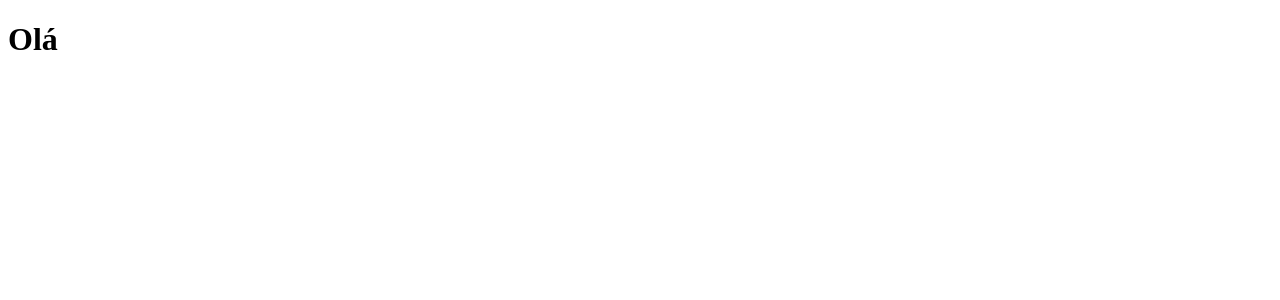
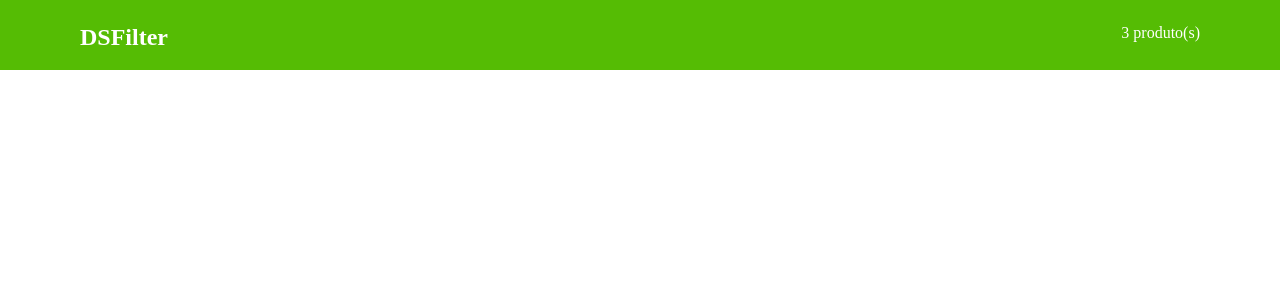
Before and after one commit to EduardoGollner0609/Training, a React (Vite) app in the folder FrontEnd/DSFilter/: page / in a window 1280 px wide. Shown: the top 300 px of the page. Built offline with nearby package versions, Linux system fonts and the light colour scheme.

Commit message:
Criando componente Header.

```diff
--- a/FrontEnd/DSFilter/src/App.css
+++ b/FrontEnd/DSFilter/src/App.css
@@ -0,0 +1,5 @@
+* {
+  margin: 0;
+  padding: 0;
+  box-sizing: border-box;
+}
--- a/FrontEnd/DSFilter/src/App.tsx
+++ b/FrontEnd/DSFilter/src/App.tsx
@@ -1,10 +1,11 @@
 import './App.css'
+import Header from './components/Header'
 
 function App() {
 
 
   return (
-    <h1>Olá</h1>
+    <Header />
   )
 }
 
--- /dev/null
+++ b/FrontEnd/DSFilter/src/components/Header/index.tsx
@@ -0,0 +1,12 @@
+import './styles.css';
+
+export default function Header() {
+    return (
+        <header>
+            <nav>
+                <h1>DSFilter</h1>
+                <p>3 produto(s)</p>
+            </nav>
+        </header>
+    );
+}
--- /dev/null
+++ b/FrontEnd/DSFilter/src/components/Header/styles.css
@@ -0,0 +1,14 @@
+header {
+  background-color: #55bc04;
+  height: 70px;
+  padding: 24px 20px;
+}
+
+nav {
+  max-width: 1120px;
+  margin: 0 auto;
+  width: 100%;
+  display: flex;
+  justify-content: space-between;
+  color: #fff;
+}
```
